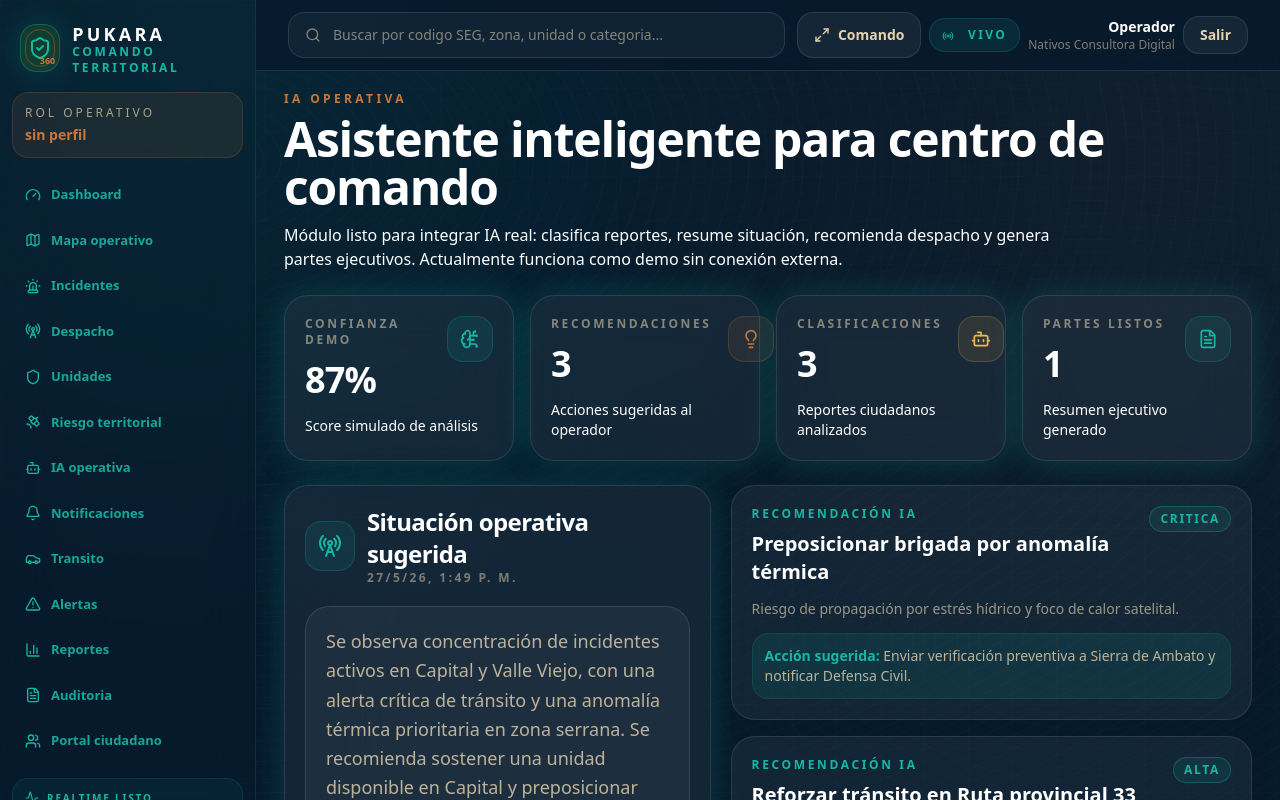
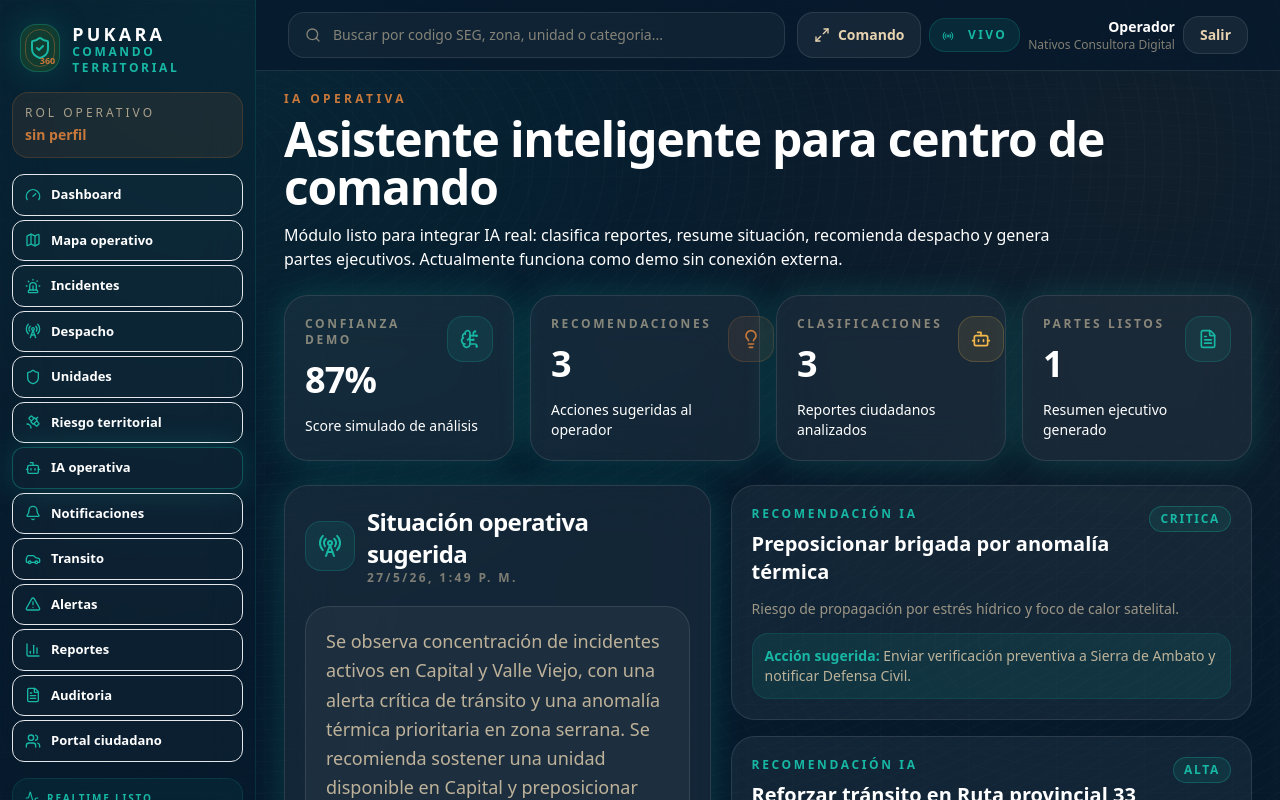
Before and after one commit to jfrancesia-hue/PUKARA, a Next.js app: page /ia in a window 1280 px wide. Shown: the top 800 px of the page. Built offline with nearby package versions, Linux system fonts and the light colour scheme; no server answers.

Commit message:
fix: improve sidebar menu contrast

```diff
--- a/components/sidebar.tsx
+++ b/components/sidebar.tsx
@@ -1,6 +1,10 @@
+"use client";
+
 import Link from "next/link";
+import { usePathname } from "next/navigation";
 import { Activity, AlertTriangle, BarChart3, Bell, Bot, Car, FileText, Gauge, Map, RadioTower, Satellite, Shield, Siren, Users } from "lucide-react";
 import { BrandMark } from "@/components/brand-mark";
+import { cn } from "@/lib/utils";
 
 const items = [
   { href: "/dashboard", label: "Dashboard", icon: Gauge },
@@ -19,6 +23,8 @@ const items = [
 ];
 
 export function AppSidebar({ role }: { role?: string }) {
+  const pathname = usePathname();
+
   return (
     <aside className="sticky top-0 hidden h-screen w-64 shrink-0 overflow-y-auto border-r border-techno/15 bg-[#061522]/92 p-3 backdrop-blur-xl lg:block xl:w-68">
       <div className="flex min-h-full flex-col">
@@ -28,12 +34,24 @@ export function AppSidebar({ role }: { role?: string }) {
           <p className="mt-1 text-sm font-bold text-copper">{role ?? "sin perfil"}</p>
         </div>
         <nav className="mt-4 flex-1 space-y-1 pb-4">
-          {items.map((item) => (
-            <Link key={item.href} href={item.href} className="group flex items-center gap-2.5 rounded-xl border border-transparent px-3 py-2.5 text-[13px] font-bold text-techno/90 transition hover:border-techno/30 hover:bg-techno/10 hover:text-white">
-              <item.icon className="h-4 w-4 shrink-0 text-techno transition group-hover:scale-110" />
-              <span className="truncate">{item.label}</span>
-            </Link>
-          ))}
+          {items.map((item) => {
+            const active = pathname === item.href || (item.href !== "/dashboard" && pathname.startsWith(`${item.href}/`));
+            return (
+              <Link
+                key={item.href}
+                href={item.href}
+                className={cn(
+                  "group relative flex items-center gap-2.5 overflow-hidden rounded-xl border px-3 py-2.5 text-[13px] font-bold transition",
+                  "border-white/8 bg-white/[0.025] text-arena/78 hover:border-copper/35 hover:bg-white/[0.075] hover:text-white",
+                  active && "border-techno/35 bg-gradient-to-r from-techno/18 via-white/[0.07] to-transparent text-white shadow-glow"
+                )}
+              >
+                <span className={cn("absolute bottom-2 left-0 top-2 w-1 rounded-r-full bg-transparent transition", active && "bg-copper")} />
+                <item.icon className={cn("h-4 w-4 shrink-0 text-techno transition group-hover:scale-110", active && "text-copper")} />
+                <span className="truncate">{item.label}</span>
+              </Link>
+            );
+          })}
         </nav>
         <div className="mt-auto rounded-2xl border border-techno/15 bg-techno/[0.06] p-3">
         <div className="flex items-center gap-2 text-[10px] font-bold uppercase tracking-[0.18em] text-techno"><Activity className="h-3.5 w-3.5" /> Realtime listo</div>
```
